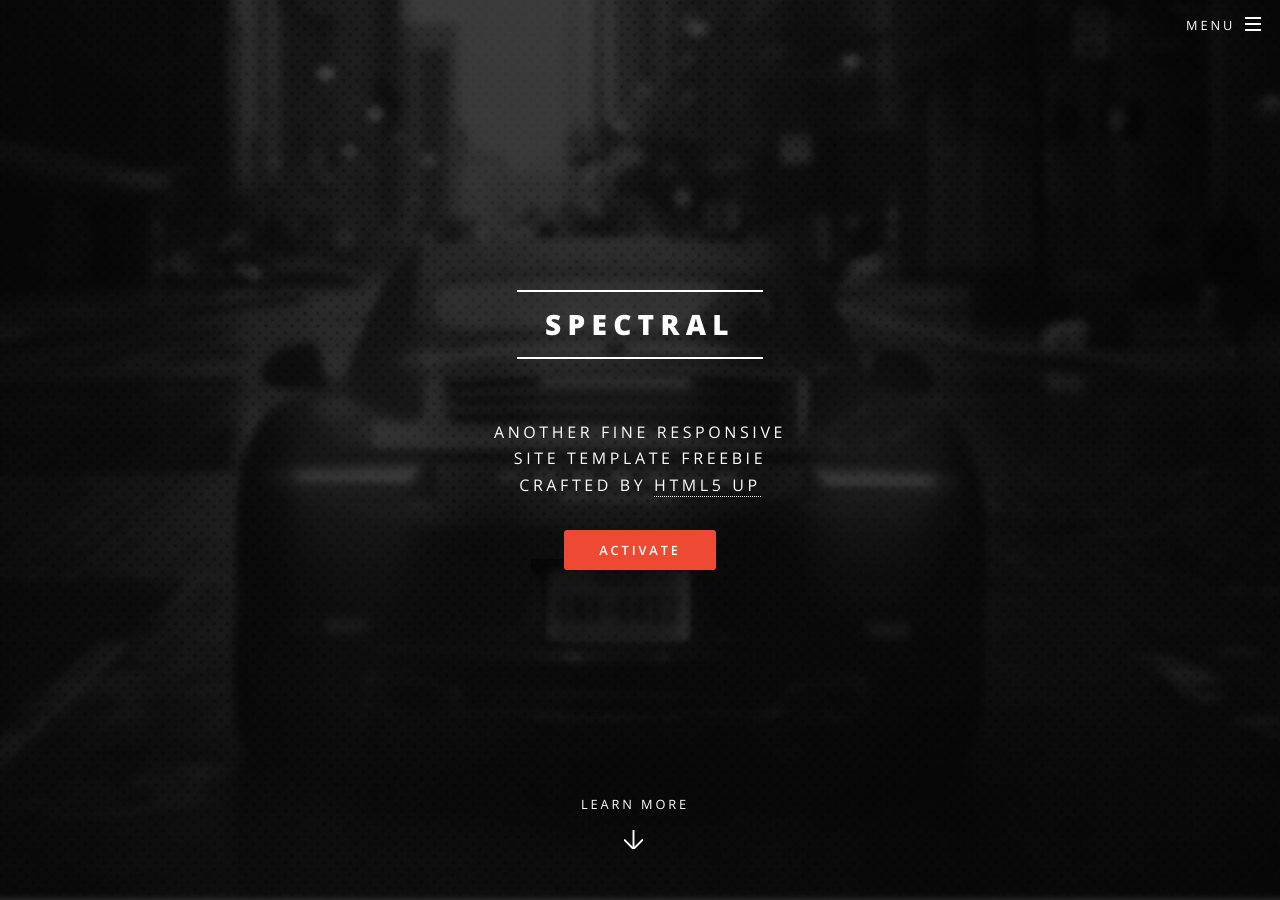
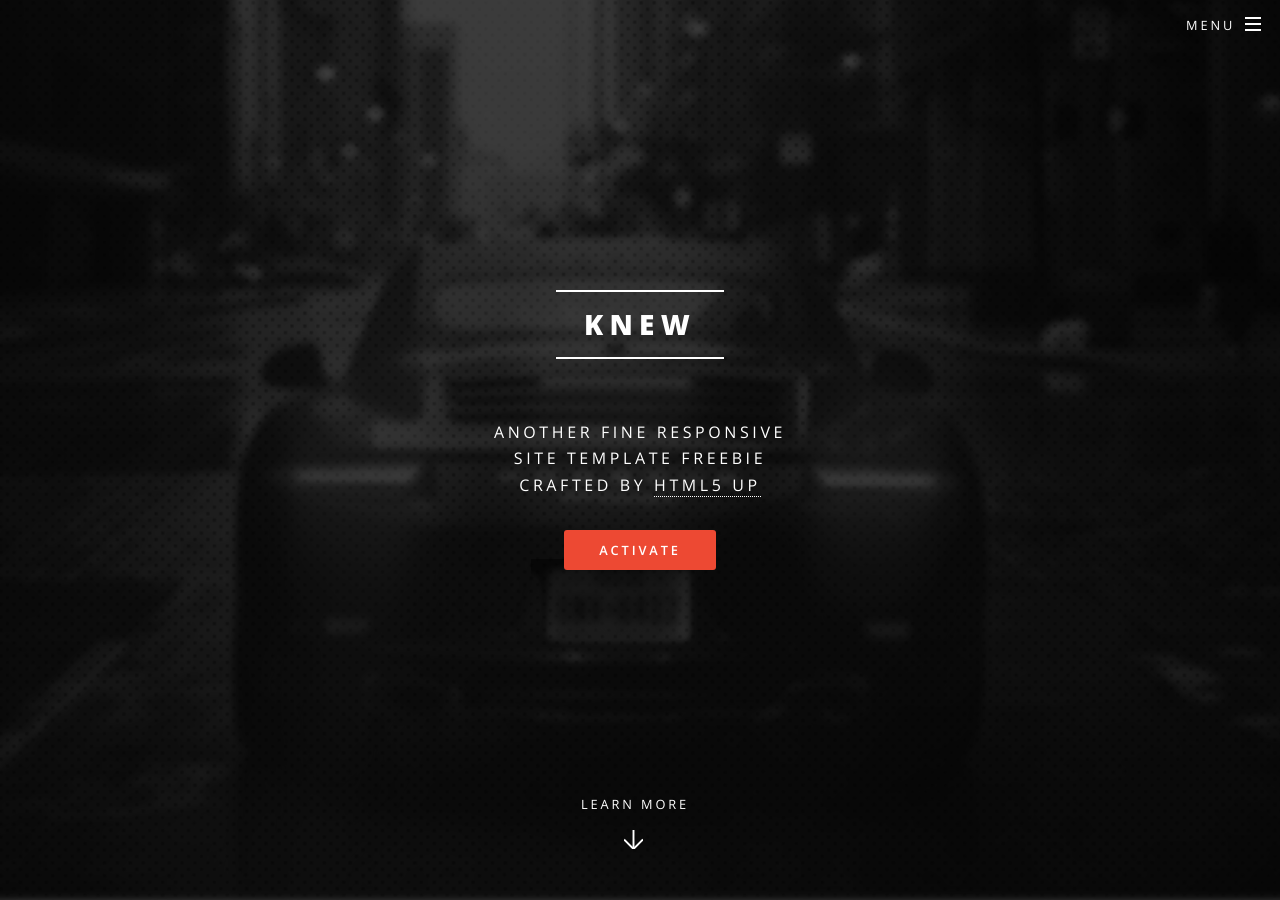
Before and after one commit to GuilhermeAO/startupknew, a Jekyll site: the page built from index.html, in a window 1280 px wide and 900 px high. Built offline with Jekyll 4.4.1, drawn with Linux system fonts in a browser that asks for light colours.

Commit message:
title to knew

```diff
--- a/_config.yml
+++ b/_config.yml
@@ -2,7 +2,7 @@
 #
 
 # Site settings
-title: Spectral
+title: Knew
 description: |
   Another fine responsive
   site template freebie
```
